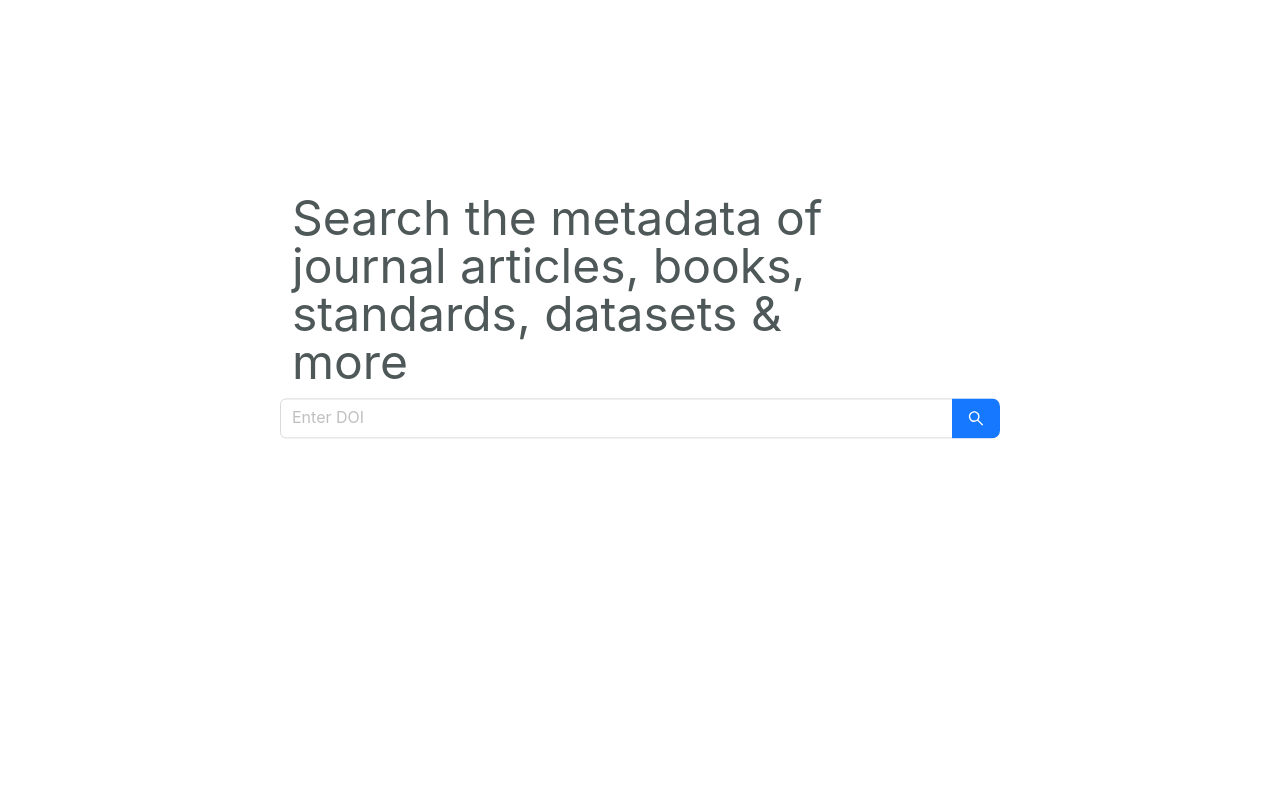
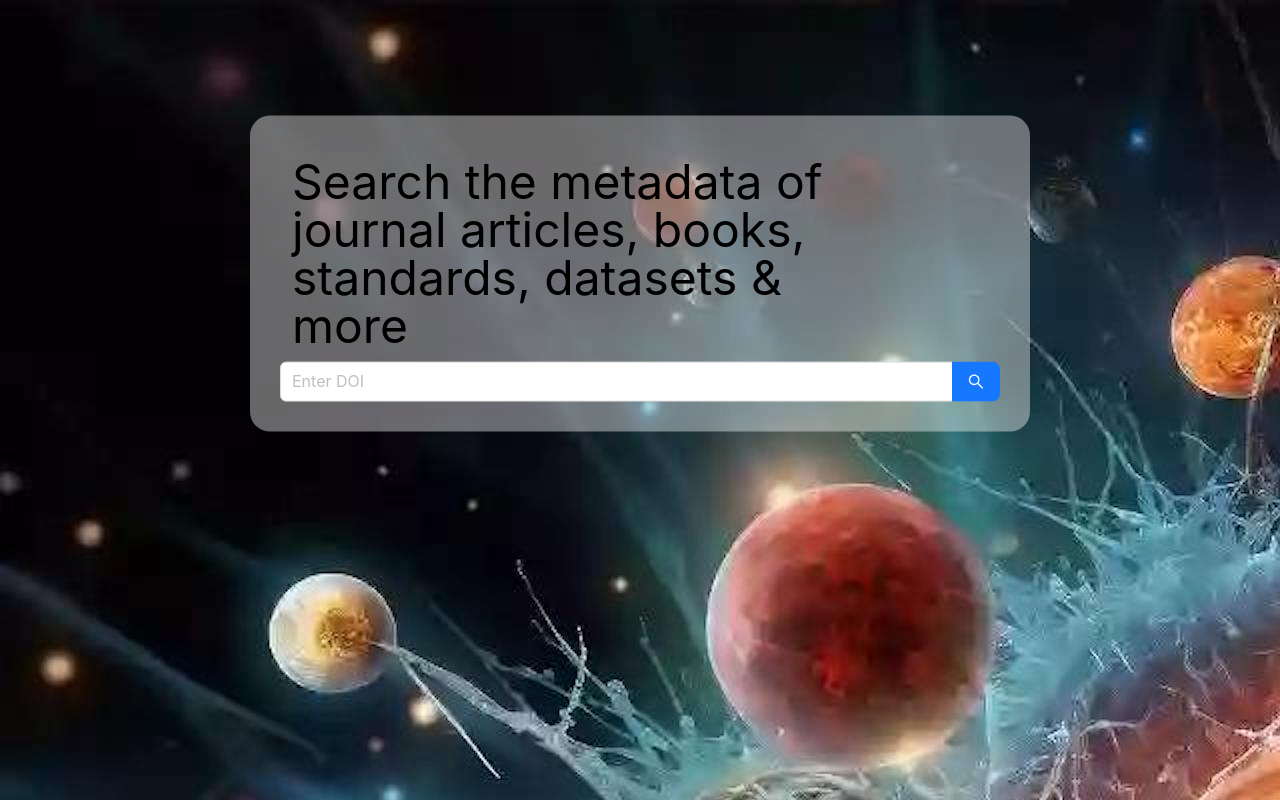
Before and after one commit to anndaming/DOI, a React (Create React App) app: page / in a window 1280 px wide. Built offline with nearby package versions, Linux system fonts and the light colour scheme.

Commit message:
Add background for Home page

```diff
--- a/src/pages/index.module.css
+++ b/src/pages/index.module.css
@@ -13,13 +13,16 @@
     max-width: 90vh;
     position: relative;
     margin: 0 auto;
-    transform: translate3d(0, -35%, 0);
+    transform: translate3d(0, -40%, 0);
+    background-color: rgba(255, 255, 255, 0.4);
+    padding: 30px;
+    border-radius: 20px;
 }
 
 .searchDescription {
     font-size: 1.5em;
     line-height: 1em;
-    color: #4f5858;
+    /*color: #4f5858;*/
     text-align: left;
     width: 80%;
     margin: 12px;
--- a/src/pages/index.tsx
+++ b/src/pages/index.tsx
@@ -4,6 +4,7 @@ import {Input, notification} from 'antd';
 import qs from "querystring";
 import styles from './index.module.css'
 import {useTranslation} from 'react-i18next';
+import {homeBackgroundImage} from "../resource/resources";
 
 const Search = Input.Search;
 
@@ -22,7 +23,7 @@ const Home = observer(function () {
         window.location.href = `/WorksDOI?${qs.stringify({q: value})}`
     }
 
-    return <div className={styles.container}>
+    return <div className={styles.container} style={{backgroundImage: `url(${homeBackgroundImage})`}}>
         <div className={styles.inner}>
             <p className={styles.searchDescription}>Search the metadata of journal articles, books, standards, datasets & more</p>
             <Search
--- /dev/null
+++ b/src/resource/resources.ts
@@ -0,0 +1 @@
+export const homeBackgroundImage = require("./home_background.jpeg");
```
Also changed, not shown: src/resource/home_background.jpeg (added).
